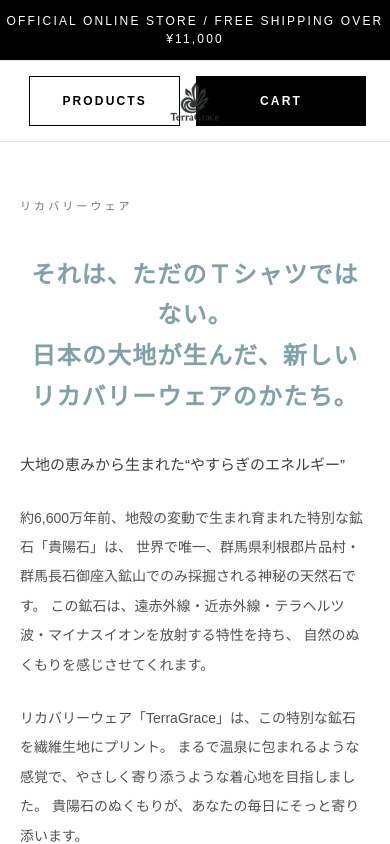
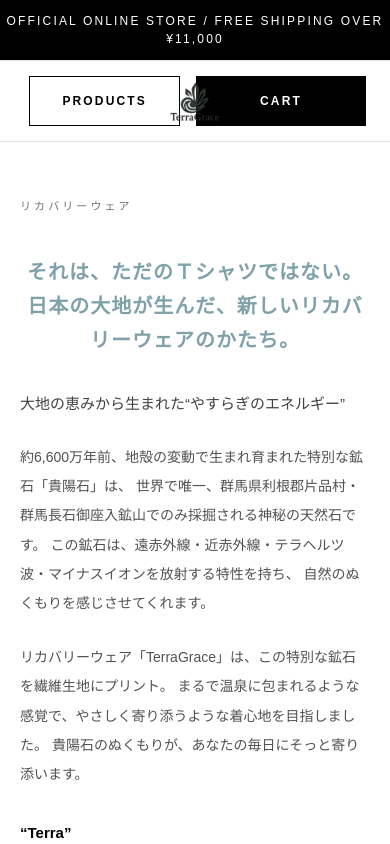
Before and after one commit to restart1023/terragrace-shop, a Next.js app: page / in a window 390 px wide. Shown: the top 844 px of the page. Built offline with nearby package versions, Linux system fonts and the light colour scheme.

Commit message:
fix hero text balance

```diff
--- a/app/page.tsx
+++ b/app/page.tsx
@@ -51,7 +51,7 @@
 
                 <div className="mt-10 text-center">
   <h1 className="text-[#7fa1a9] font-semibold leading-[1.7] tracking-[0.05em]
-  text-[24px] sm:text-[30px] md:text-[34px] lg:text-[38px] xl:text-[42px]">
+  text-[20px] sm:text-[30px] md:text-[34px] lg:text-[38px] xl:text-[42px]">
 
     それは、ただのＴシャツではない。<br />
     日本の大地が生んだ、新しいリカバリーウェアのかたち。
```
